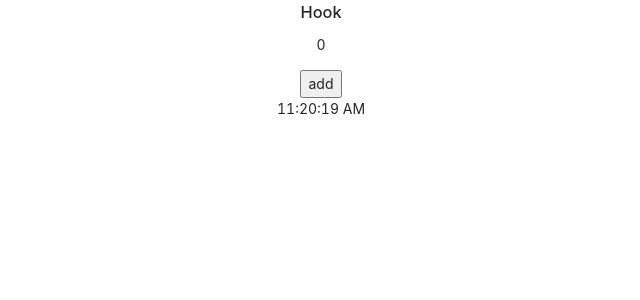
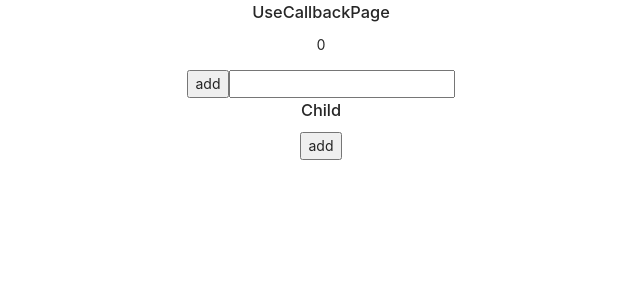
Before and after one commit to monkeyfly36/React-Lesson, a React (Create React App) app in the folder my-app/: page / in a window 1280 px wide. Shown: the top 300 px of the page, without its empty margins (319-959 px from the left). Built offline with nearby package versions, Linux system fonts and the light colour scheme.

Commit message:
add useMemo

```diff
--- a/my-app/src/App.js
+++ b/my-app/src/App.js
@@ -1,3 +1,11 @@
+/*
+ * @Author: your name
+ * @Date: 2021-02-22 16:53:33
+ * @LastEditTime: 2021-03-03 19:39:09
+ * @LastEditors: Please set LastEditors
+ * @Description: In User Settings Edit
+ * @FilePath: /React-Lesson/my-app/src/App.js
+ */
 import logo from './logo.svg';
 import './App.css';
 // class和component组件
@@ -18,7 +26,11 @@
 // Antd使用
 // import Antd from './Antd/Antd'
 // Hook使用
-import Hook from './Hook/Hook'
+// import Hook from './Hook/Hook'
+// UseMemo使用
+// import UseMemoPage from './Hook/UseMemoPage'
+// UseCallback使用
+import UseCallbackPage from './Hook/UseCallbackPage'
 
 function App() {
   return (
@@ -31,8 +43,10 @@
       <RouterPage />
       <PureComponent />
       <LifeCycle />
-      <Antd /> */}
+      <Antd />
       <Hook />
+      <UseMemoPage /> */}
+      <UseCallbackPage />
     </div>
   );
 }
--- /dev/null
+++ b/my-app/src/Hook/UseCallbackPage.js
@@ -0,0 +1,44 @@
+/*
+ * @Author: your name
+ * @Date: 2021-03-03 19:14:09
+ * @LastEditTime: 2021-03-03 19:53:28
+ * @LastEditors: Please set LastEditors
+ * @Description: In User Settings Edit
+ * @FilePath: /React-Lesson/my-app/src/Hook/UseCallbackPage.js
+ */
+import React, { useState, useCallback, PureComponent } from "react"
+export default function UseCallbackPage(props) {
+  const [count, setCount] = useState(0)
+
+  // 不使用useCallback, input值改变的时候也会触发子组件addClick
+  const addClick = useCallback(() => {
+    let sum = 0
+    for (let i = 0; i < count; i++) {
+      sum += i
+    }
+    return sum
+  }, [count])
+
+  const [value, setValue] = useState("")
+  return (
+    <div>
+      <h3>UseCallbackPage</h3>
+      <p>{count}</p>
+      <button onClick={() => setCount(count + 1)}>add</button>
+      <input value={value} onChange={event => setValue(event.target.value)} />
+      <Child addClick={addClick} />
+    </div>
+  )
+}
+class Child extends PureComponent {
+  render() {
+    console.log("child render")
+    const { addClick } = this.props
+    return (
+      <div>
+        <h3>Child</h3>
+        <button onClick={() => console.log(addClick())}>add</button>
+      </div>
+    )
+  }
+}
--- /dev/null
+++ b/my-app/src/Hook/UseMemoPage.js
@@ -0,0 +1,34 @@
+/*
+ * @Author: your name
+ * @Date: 2021-03-03 19:13:57
+ * @LastEditTime: 2021-03-03 19:31:31
+ * @LastEditors: Please set LastEditors
+ * @Description: In User Settings Edit
+ * @FilePath: /React-Lesson/my-app/src/Hook/UseMemoPage.js
+ */
+import React, { useState, useMemo } from 'react'
+
+export default function UseMemoPage(props) {
+  const [count, setCount] = useState(0)
+  const [value, setValue] = useState("")
+
+  const expensive = useMemo(() => {
+    console.log("compute")
+    let sum = 0
+    for (let i = 0; i < count; i++) {
+      sum += i
+    }
+    return sum
+    //只有count变化，这⾥才重新执⾏
+  }, [count])
+
+  return (
+    <div>
+      <h3>UseMemoPage</h3>
+      <p>expensive:{expensive}</p>
+      <p>{count}</p>
+      <button onClick={() => setCount(count + 1)}>add</button>
+      <input value={value} onChange={event => setValue(event.target.value)} />
+    </div>
+  )
+}
```
Also changed, not shown: my-app/src/Hook/Hook.js (+9 -1 lines), my-app/src/PureComponent/PureComponentPage.js (+8 -1 lines).
